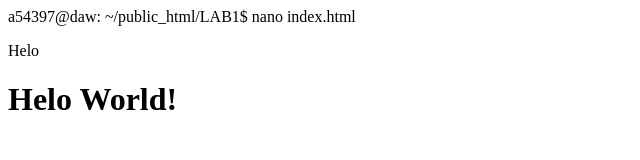
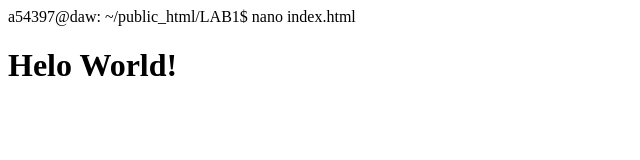
Before and after one commit to a54397/LAB1, a plain HTML site: page index.html in a window 1280 px wide. Shown: the whole page, without its empty margins (0-640 px from the left). Drawn offline with Linux system fonts and the light colour scheme.

```diff
--- a/index.html
+++ b/index.html
@@ -1,11 +1,6 @@
 a54397@daw: ~/public_html/LAB1$ nano index.html
 
 <html>
-<head>
-	<title>Helo</title>
-</head>
-<body>
-	<p>Helo</title>
 </head>
 </body>
 	<h1>Helo World!</h1>
```
